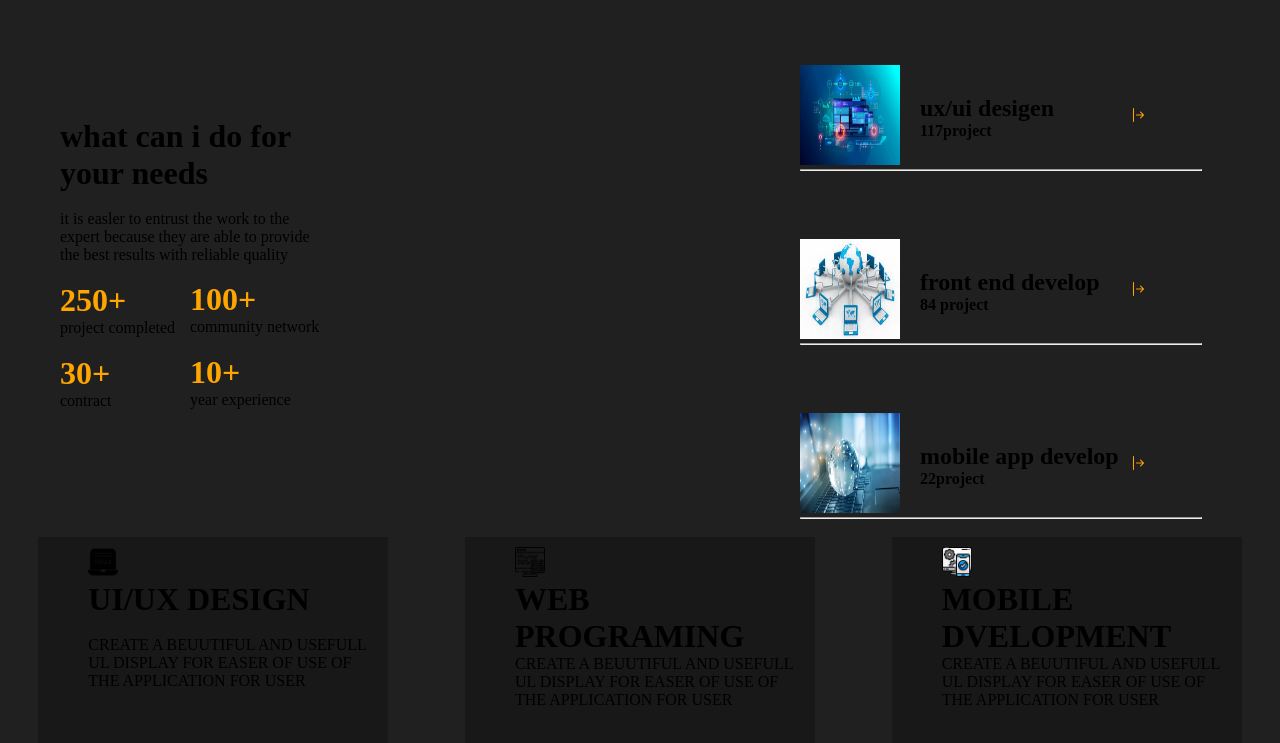
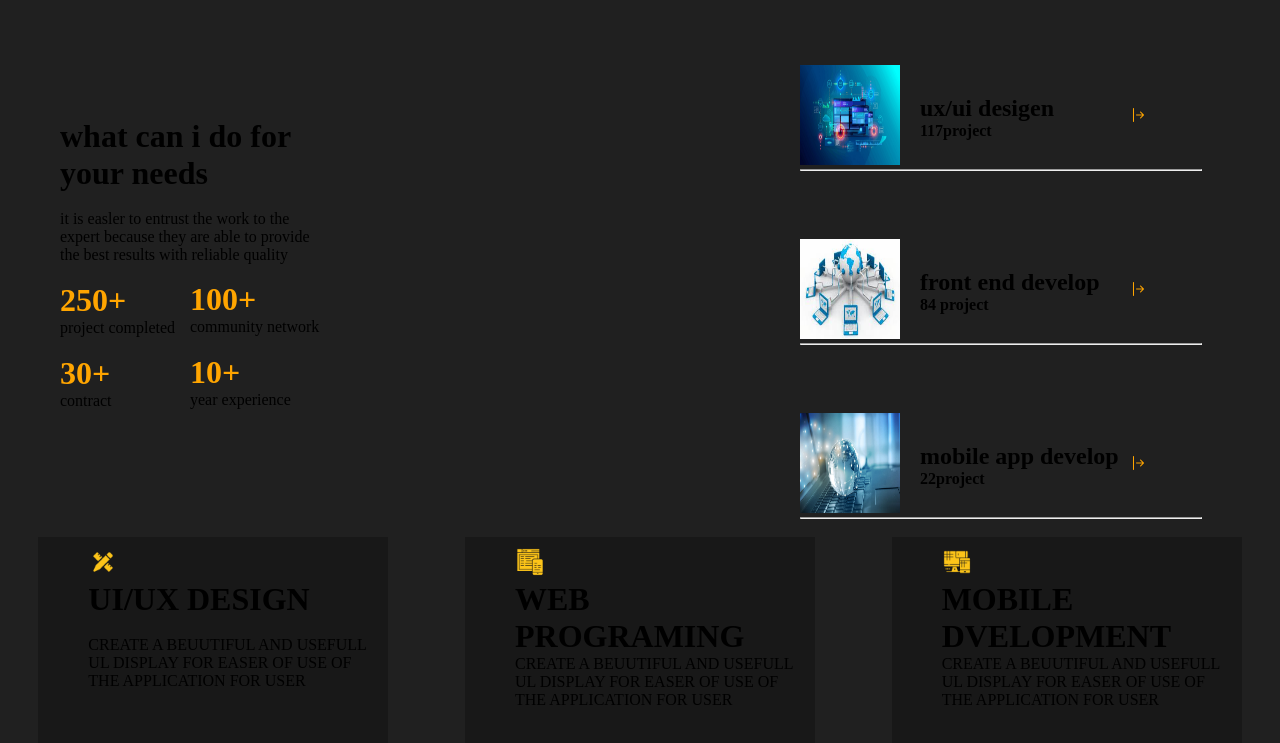
Before and after one commit to aq201/PROTFOLIO-88594, a plain HTML site: page index.html in a window 1280 px wide. Shown: the part 782-1525 px from the top of the page. Drawn offline with nearby package versions, Linux system fonts and the light colour scheme.

Commit message:
add more new icon and delet old work

```diff
--- a/index.html
+++ b/index.html
@@ -120,7 +120,7 @@
 
 <div class="lastbox01"><!-- start of lastbox01  -->
     <div class="boxes1">
-      <img src="./icon/ux-design.png" alt="DESIGN" id="UX">
+      <img src="./icon/icons8-design-80.png" alt="DESIGN" id="UX">
       <h1>UI/UX DESIGN</h1><br>
       <p>CREATE A BEUUTIFUL AND USEFULL <br>
       UL DISPLAY FOR EASER OF USE OF <br>
@@ -128,7 +128,7 @@
 
     </div>
     <div class="boxes2">
-      <img src="./icon/data.png" alt="DESIGN" id="UX">
+      <img src="./icon/icons8-responsive-design-80.png" alt="DESIGN" id="UX">
       <h1>WEB PROGRAMING</h1>
       <p>CREATE A BEUUTIFUL AND USEFULL <br>
       UL DISPLAY FOR EASER OF USE OF <br>
@@ -136,7 +136,7 @@
 
     </div>
     <div class="boxes3">
-      <img src="./icon/app-development.png" alt="DESIGN" id="UX">
+      <img src="./icon/icons8-computer-80.png" alt="DESIGN" id="UX">
       <h1>MOBILE DVELOPMENT</h1>
       <p>CREATE A BEUUTIFUL AND USEFULL <br>
       UL DISPLAY FOR EASER OF USE OF <br>
```
Also changed, not shown: icon/app-development.png (deleted), icon/data.png (deleted), icon/icons8-computer-80.png (added), icon/icons8-design-80.png (added), icon/icons8-responsive-design-80.png (added), icon/ux-design.png (deleted).
